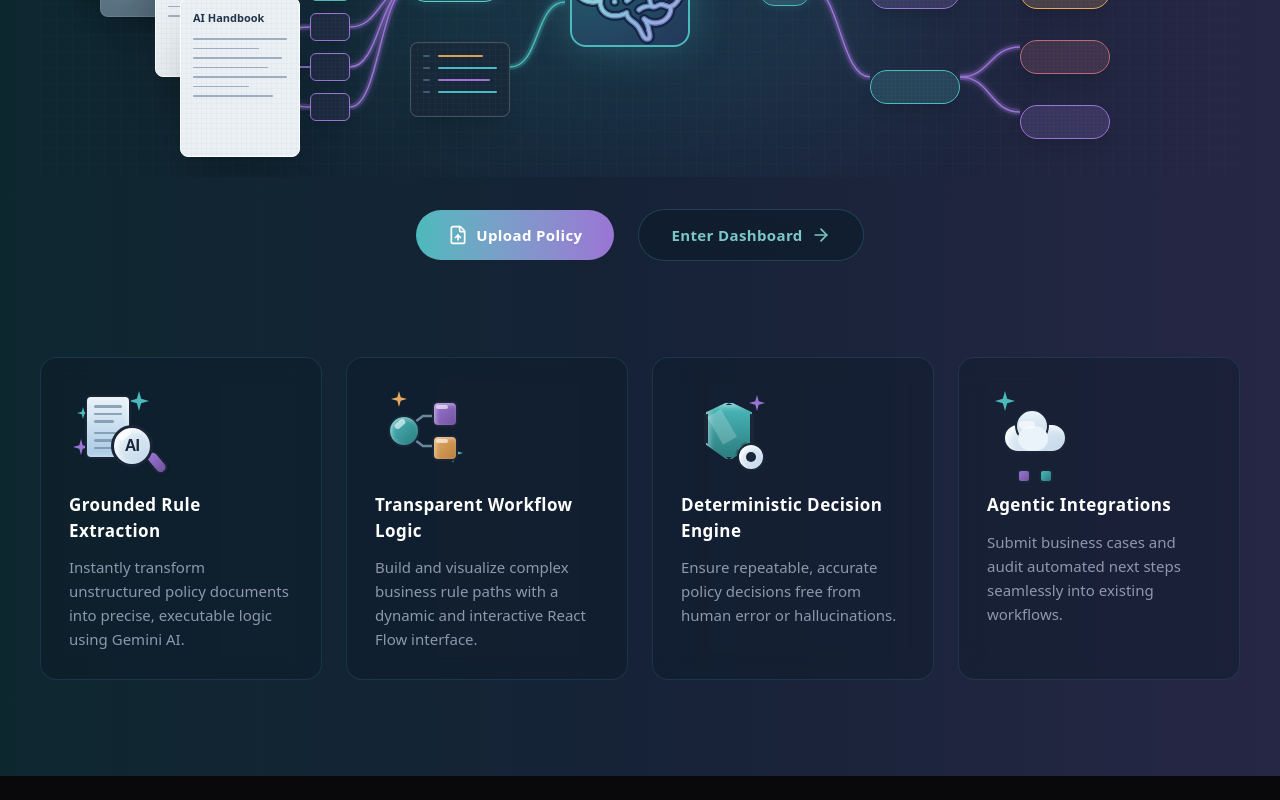
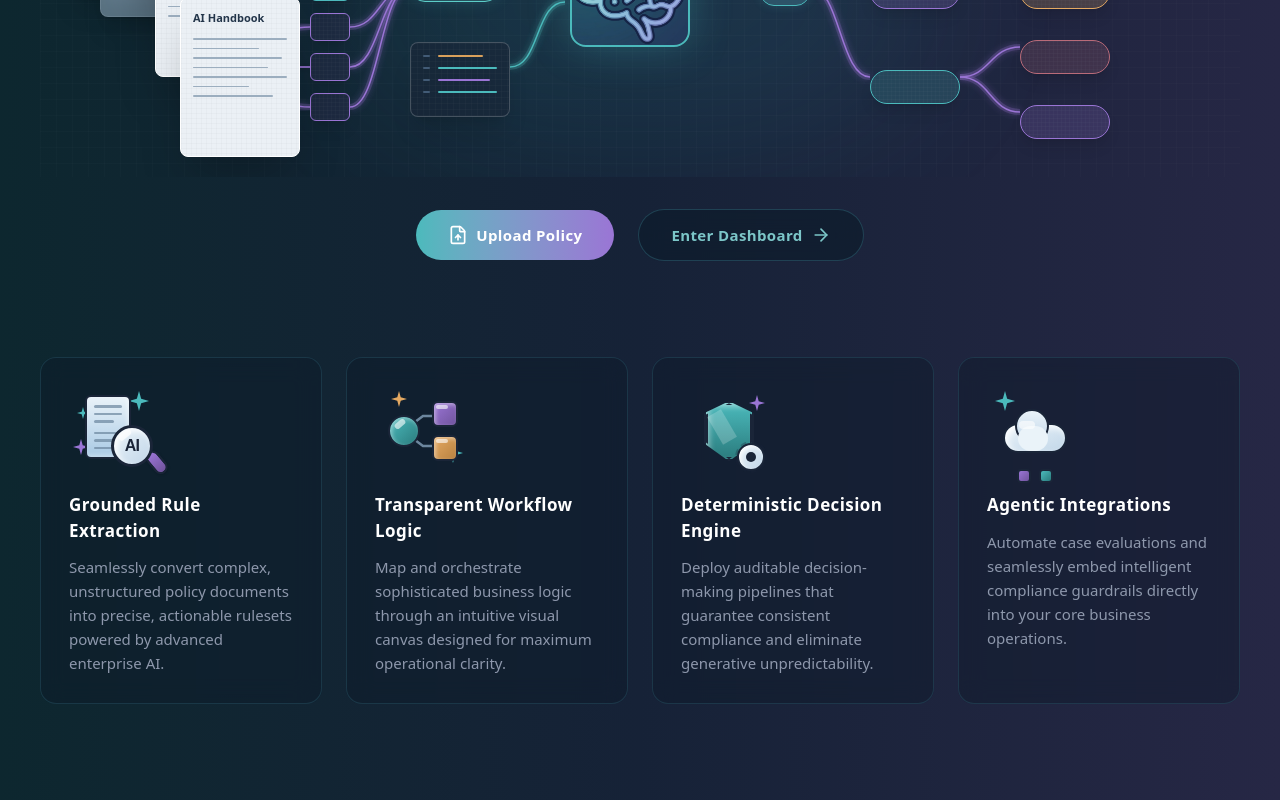
Before and after one commit to zain333ux/RulePilotAI, a Next.js app: page / in a window 1280 px wide. Shown: the part 569-1369 px from the top of the page. Before the commit the page ends 1345 px from the top, so only its background shows below. Built offline with nearby package versions, Linux system fonts and the light colour scheme.

Commit message:
style: update feature descriptions for professional tone

```diff
--- a/app/page.tsx
+++ b/app/page.tsx
@@ -116,7 +116,7 @@ export default function HomePage() {
             </div>
             <h3 className="text-[17px] font-bold text-white mb-3 tracking-wide">Grounded Rule Extraction</h3>
             <p className="text-[15px] text-[#8e98ac] leading-[1.6]">
-              Instantly transform unstructured policy documents into precise, executable logic using Gemini AI.
+              Seamlessly convert complex, unstructured policy documents into precise, actionable rulesets powered by advanced enterprise AI.
             </p>
           </div>
 
@@ -158,7 +158,7 @@ export default function HomePage() {
             </div>
             <h3 className="text-[17px] font-bold text-white mb-3 tracking-wide">Transparent Workflow Logic</h3>
             <p className="text-[15px] text-[#8e98ac] leading-[1.6]">
-              Build and visualize complex business rule paths with a dynamic and interactive React Flow interface.
+              Map and orchestrate sophisticated business logic through an intuitive visual canvas designed for maximum operational clarity.
             </p>
           </div>
 
@@ -190,7 +190,7 @@ export default function HomePage() {
             </div>
             <h3 className="text-[17px] font-bold text-white mb-3 tracking-wide">Deterministic Decision Engine</h3>
             <p className="text-[15px] text-[#8e98ac] leading-[1.6]">
-              Ensure repeatable, accurate policy decisions free from human error or hallucinations.
+              Deploy auditable decision-making pipelines that guarantee consistent compliance and eliminate generative unpredictability.
             </p>
           </div>
 
@@ -223,7 +223,7 @@ export default function HomePage() {
             </div>
             <h3 className="text-[17px] font-bold text-white mb-3 tracking-wide">Agentic Integrations</h3>
             <p className="text-[15px] text-[#8e98ac] leading-[1.6]">
-              Submit business cases and audit automated next steps seamlessly into existing workflows.
+              Automate case evaluations and seamlessly embed intelligent compliance guardrails directly into your core business operations.
             </p>
           </div>
 
```
